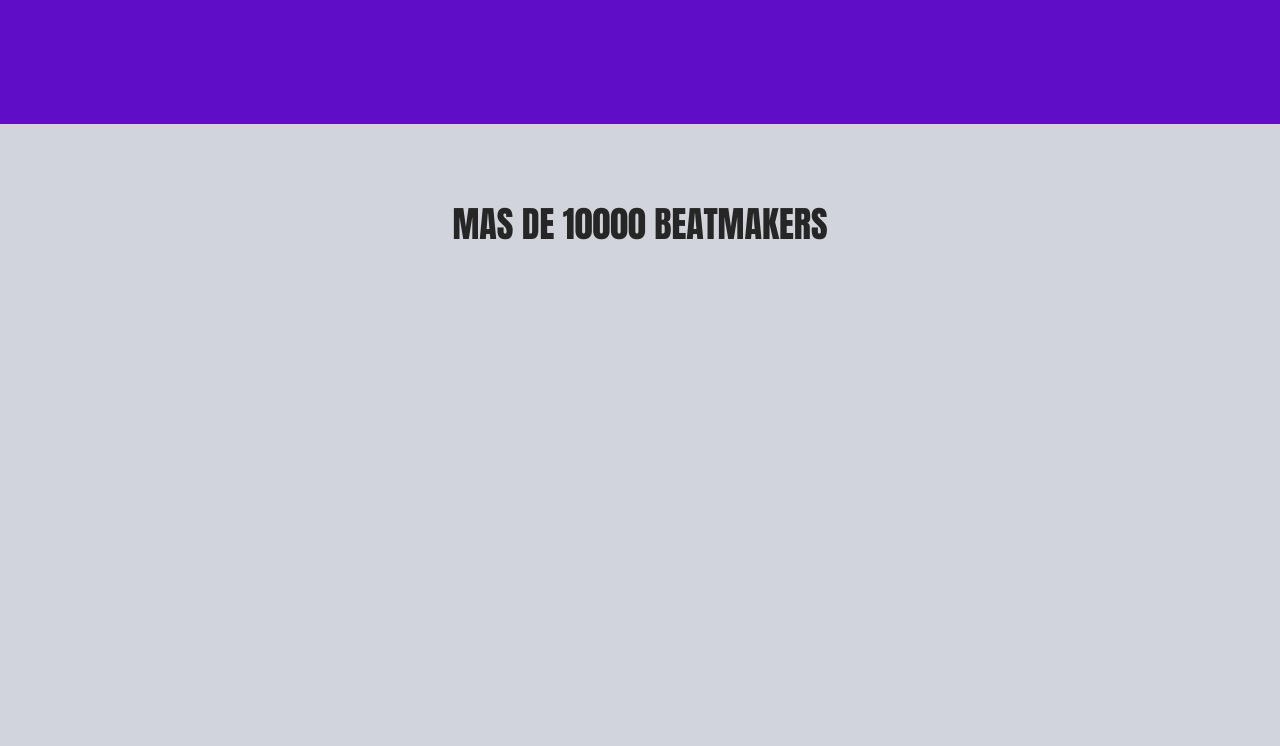
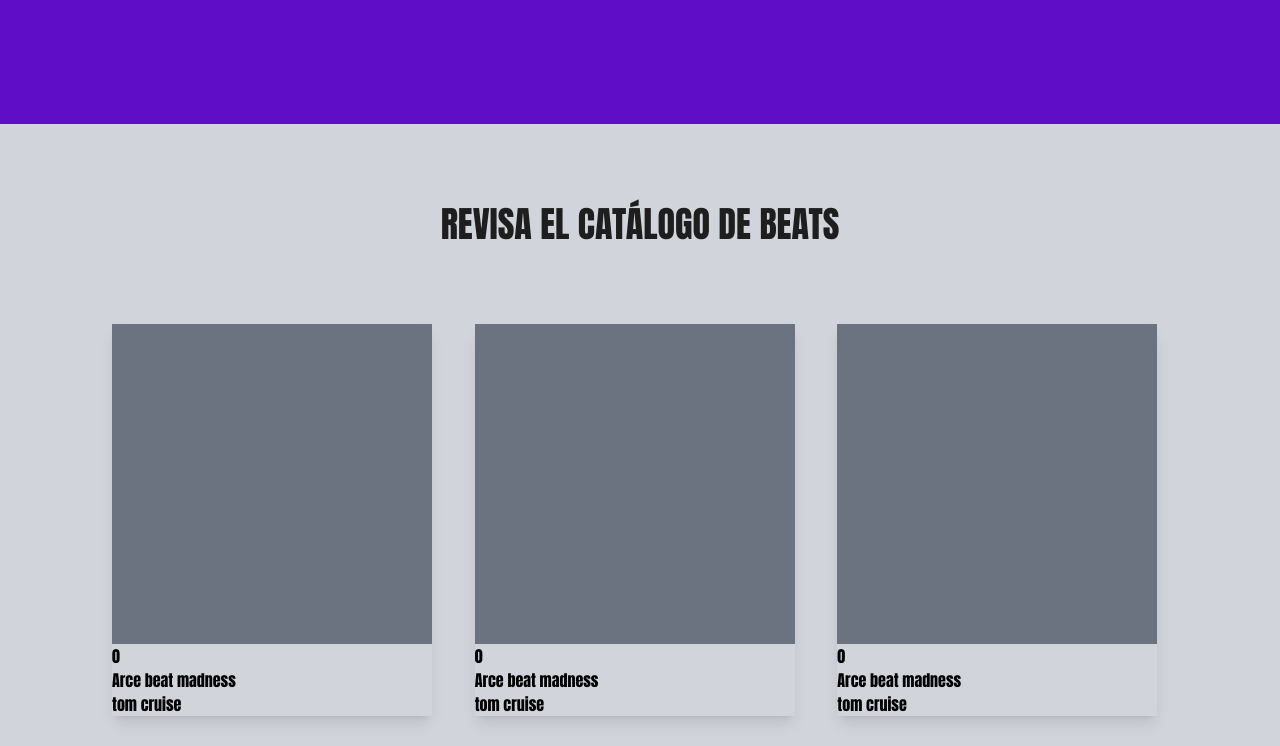
Before and after one commit to NicolasGarcesAbarca/bito-market, a React (Vite) app: page / in a window 1280 px wide. Shown: the part 740-1486 px from the top of the page. Built offline with nearby package versions, Linux system fonts and the light colour scheme.

Commit message:
card component + list card in index page

```diff
--- a/src/App.tsx
+++ b/src/App.tsx
@@ -1,11 +1,12 @@
+import Card from "./components/card"
 import NavBar from "./components/navbar"
-
+const beatIterator = [0, 0, 0, 0, 0, 0, 0, 0]
 function App() {
 
   return (
     <main>
       <NavBar />
-      <section className='bg-purple-primary min-h-screen px-20 grid grid-cols-2'>
+      <section className='bg-purple-primary min-h-screen px-28 grid grid-cols-2'>
         <div className="flex flex-col justify-center">
           <div className='text-6xl text-white tracking-wide'>
             <h1 >ENCUENTRA</h1>
@@ -18,9 +19,14 @@ function App() {
           </div>
         </div>
       </section>
-      <section className="bg-gray-300 h-screen pt-20 px-20">
-        <div>
-          <h1 className="text-4xl text-center text-black-text">MAS DE 10000 BEATMAKERS</h1>
+      <section className="bg-gray-300 min-h-screen px-28">
+        <div className="py-20">
+          <h1 className="text-4xl text-center text-black-text">REVISA EL CATÁLOGO DE BEATS</h1>
+        </div>
+        <div className="grid grid-cols-3 gap-8">
+          {
+            beatIterator.map(beat => <Card price={beat} />)
+          }
         </div>
       </section>
     </main>
--- /dev/null
+++ b/src/components/card.tsx
@@ -0,0 +1,10 @@
+function Card({ price }: { price: number }) {
+    return <div className="flex flex-col shadow-lg max-w-xs">
+        <div className="bg-gray-500 aspect-square w-full"></div>
+        <p>{price}</p>
+        <p>Arce beat madness</p>
+        <p>tom cruise</p>
+    </div>
+}
+
+export default Card
--- a/tailwind.config.js
+++ b/tailwind.config.js
@@ -9,7 +9,7 @@ export default {
       colors:{
         'purple-primary':'#600DC7',
         'cyan-primary':'#20F2CC',
-        'black-text':'#262626',
+        'black-text':'#1E1E1E',
       },
     },
   },
```
